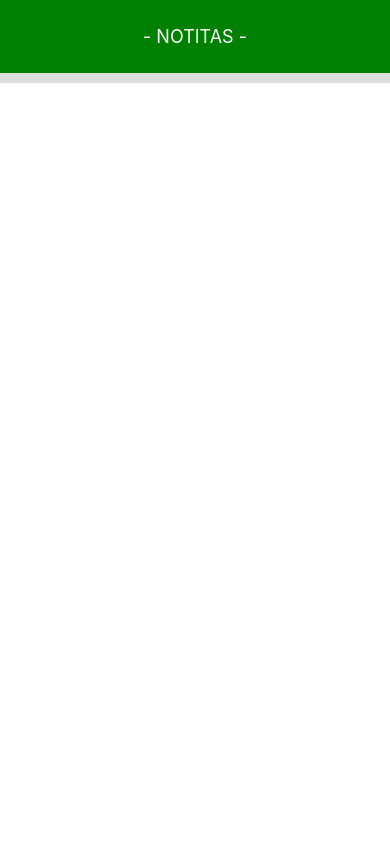
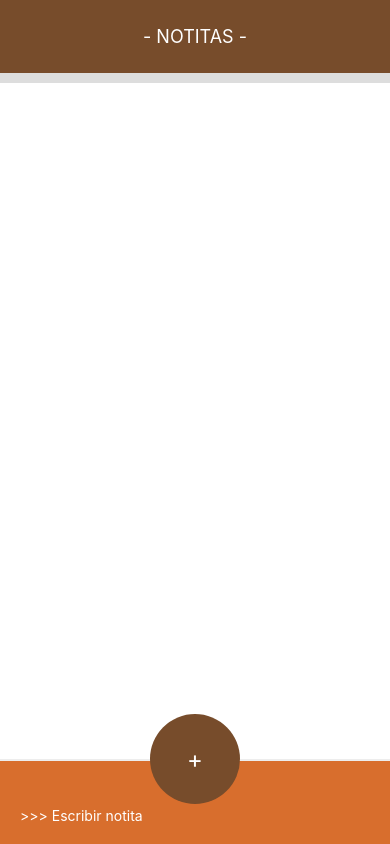
Before and after one commit to javierpugliese/notitas-app-react-native, a React Native app: screen / in a window 390 px wide. Built offline with nearby package versions, Linux system fonts and the light colour scheme.

Commit message:
Scroll, input y boton para las notas

```diff
--- a/App.js
+++ b/App.js
@@ -11,10 +11,26 @@ import {
 export default class App extends React.Component {
   render() {
     return (
-      <View style={estilos.contenedor}>
+      <View style={styles.container}>
 
-        <View style={estilos.encabezado}>
-          <Text style={estilos.textoEncabezado}>- NOTITAS -</Text>
+        <View style={styles.header}>
+          <Text style={styles.headerText}>- NOTITAS -</Text>
+        </View>
+
+        <ScrollView style={styles.scrollContainer}></ScrollView>
+
+        <View style={styles.footer}>
+          <TouchableOpacity style={styles.addButton}>
+            <Text style={styles.addButtonText}>+</Text>
+          </TouchableOpacity>
+
+          <TextInput
+            style={styles.textInput}
+            placeholder='>>> Escribir notita'
+            placeholderTextColor='white'
+            underlineColorAndroid='transparent'>
+
+          </TextInput>
         </View>
 
       </View>
@@ -22,20 +38,57 @@ export default class App extends React.Component {
   }
 }
 
-const estilos = StyleSheet.create({
-  contenedor: {
+const styles = StyleSheet.create({
+  container: {
     flex: 1,
   },
-  encabezado: {
-    backgroundColor: 'green',
+  header: {
+    backgroundColor: '#774c2b',
     alignItems: 'center',
     justifyContent: 'center',
     borderBottomWidth: 10,
     borderBottomColor: '#ddd',
   },
-  textoEncabezado: {
+  headerText: {
     color: 'white',
     fontSize: 18,
     padding: 26,
   },
+  scrollContainer: {
+    flex: 1,
+    marginBottom: 100,
+  },
+  footer: {
+    position: 'absolute',
+    alignItems: 'center',
+    bottom: 0,
+    left: 0,
+    right: 0.
+  },
+  addButton: {
+    backgroundColor: '#774c2b',
+    width: 90,
+    height: 90,
+    borderRadius: 50,
+    borderColor: '#ccc',
+    alignItems: 'center',
+    justifyContent: 'center',
+    elevation: 8,
+    marginBottom: -45,
+    zIndex: 10,
+  },
+  addButtonText: {
+    color: '#fff',
+    fontSize: 24,
+  },
+  textInput: {
+    alignSelf: 'stretch',
+    color: '#fff',
+    padding: 20,
+    paddingTop: 46,
+    backgroundColor: '#d86e2d',
+    borderTopWidth: 2,
+    borderTopColor: '#ededed',
+
+  },
 });
```
